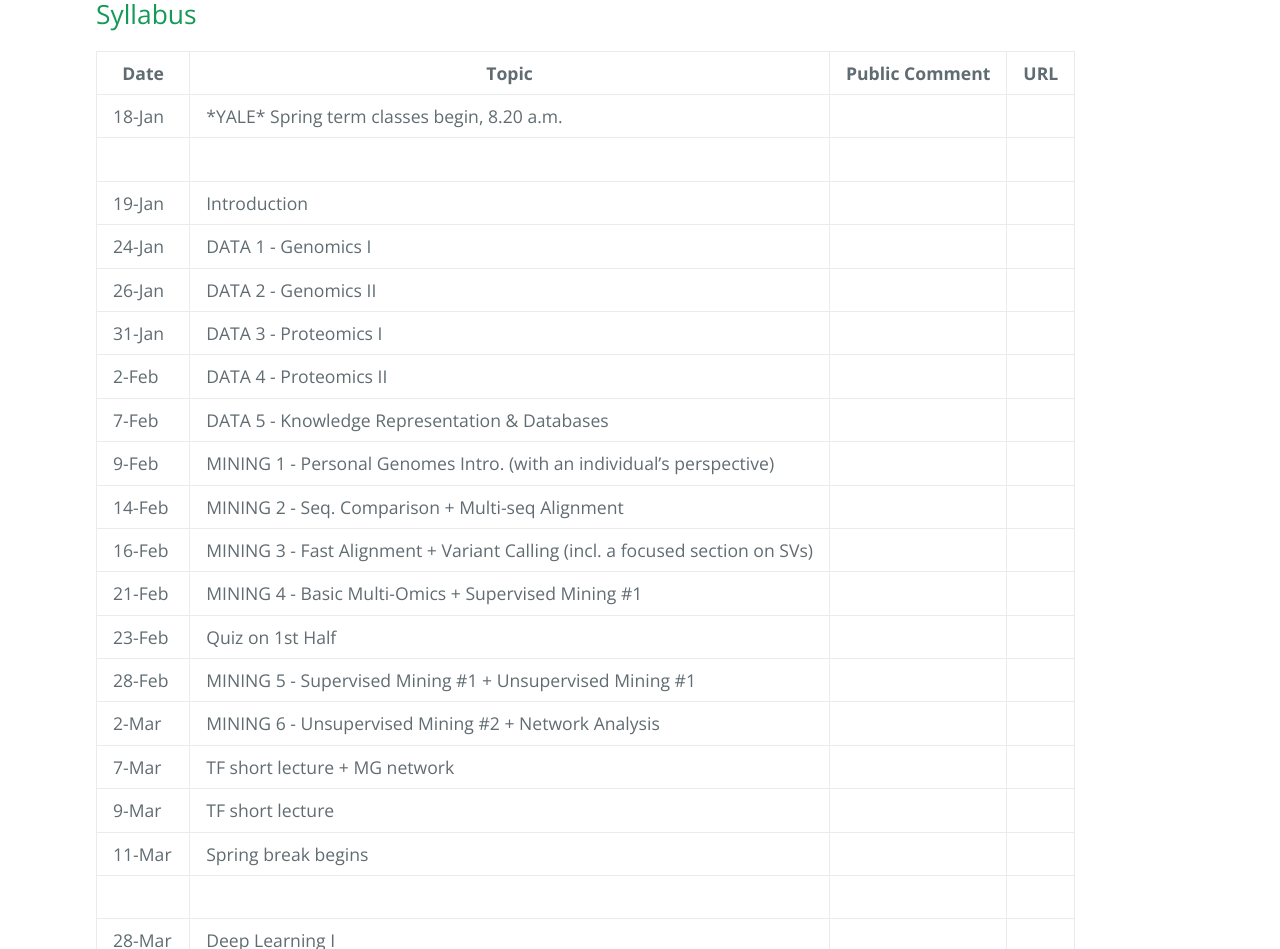
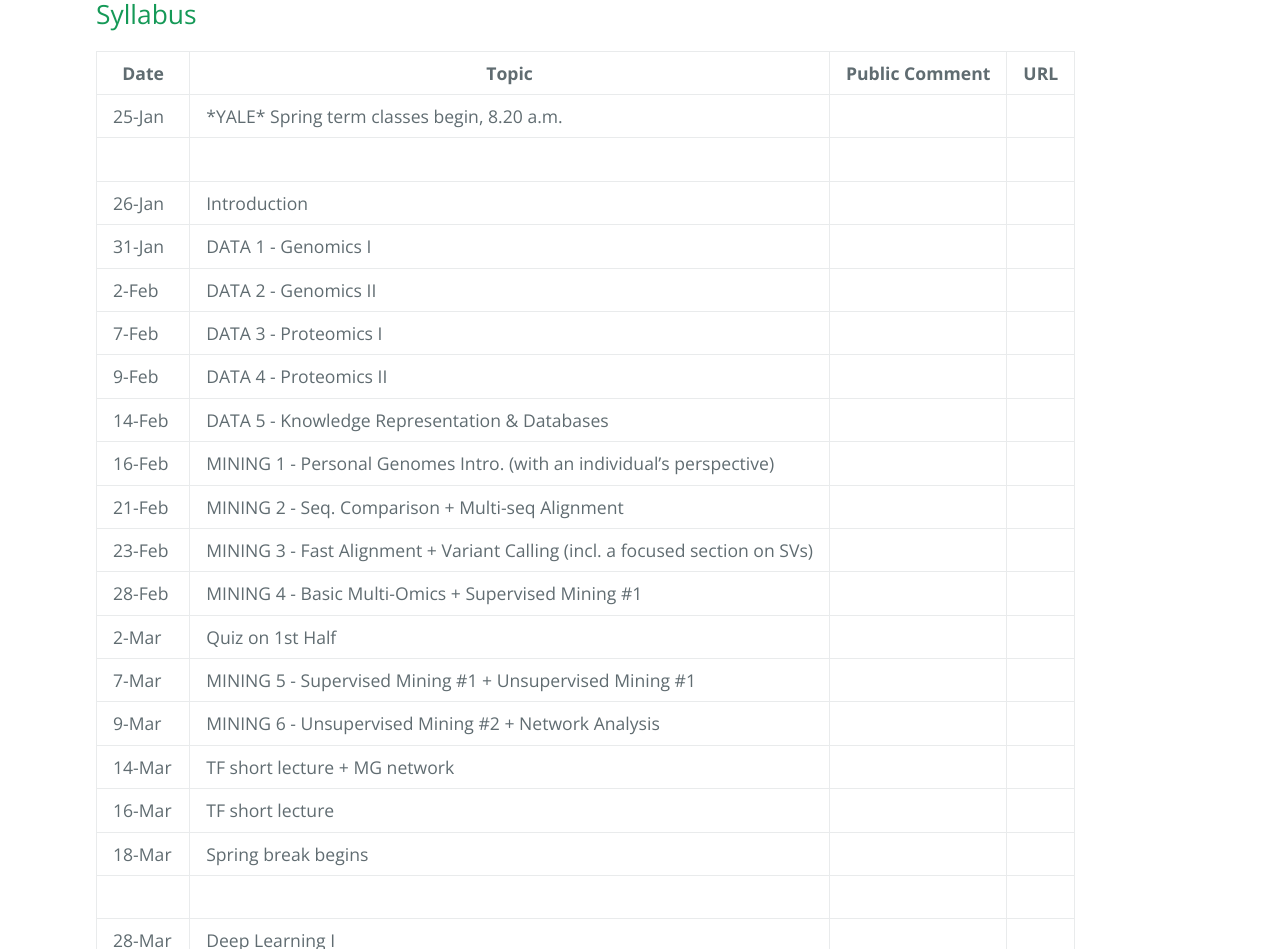
Before and after one commit to gersteinlab/cbb752b23, a Jekyll site: the page built from syllabus.md, in a window 1280 px wide and 1400 px high. Shown: the part 451-1400 px from the top of the window. Built offline with Jekyll 4.4.1, drawn with Linux system fonts in a browser that asks for light colours.

Commit message:
Update syllabus.md

```diff
--- a/syllabus.md
+++ b/syllabus.md
@@ -7,24 +7,24 @@ layout: page
 
 | Date   | Topic                                                                        | Public Comment | URL |
 | ------ | ---------------------------------------------------------------------------- | -------------- | --- |
-| 18-Jan | \*YALE\* Spring term classes begin, 8.20 a.m.                                |                |     |
+| 25-Jan | \*YALE\* Spring term classes begin, 8.20 a.m.                                |                |     |
 |        |                                                                              |                |
-| 19-Jan | Introduction                                                                 |                |     |
-| 24-Jan | DATA 1 - Genomics I                                                          |                |     |
-| 26-Jan | DATA 2 - Genomics II                                                         |                |     |
-| 31-Jan | DATA 3 - Proteomics I                                                        |                |     |
-| 2-Feb  | DATA 4 - Proteomics II                                                       |                |     |
-| 7-Feb  | DATA 5 - Knowledge Representation & Databases                                |                |     |
-| 9-Feb  | MINING 1 - Personal Genomes Intro. (with an individual's perspective)        |                |     |
-| 14-Feb | MINING 2 - Seq. Comparison + Multi-seq Alignment                             |                |     |
-| 16-Feb | MINING 3 - Fast Alignment + Variant Calling (incl. a focused section on SVs) |                |     |
-| 21-Feb | MINING 4 - Basic Multi-Omics + Supervised Mining #1                          |                |     |
-| 23-Feb | Quiz on 1st Half                                                             |                |     |
-| 28-Feb | MINING 5 - Supervised Mining #1 + Unsupervised Mining #1                     |                |     |
-| 2-Mar  | MINING 6 - Unsupervised Mining #2 + Network Analysis                         |                |     |
-| 7-Mar  | TF short lecture + MG network                                                |                |     |
-| 9-Mar  | TF short lecture                                                             |                |     |
-| 11-Mar | Spring break begins                                                          |                |     |
+| 26-Jan | Introduction                                                                 |                |     |
+| 31-Jan | DATA 1 - Genomics I                                                          |                |     |
+| 2-Feb  | DATA 2 - Genomics II                                                         |                |     |
+| 7-Feb  | DATA 3 - Proteomics I                                                        |                |     |
+| 9-Feb  | DATA 4 - Proteomics II                                                       |                |     |
+| 14-Feb | DATA 5 - Knowledge Representation & Databases                                |                |     |
+| 16-Feb | MINING 1 - Personal Genomes Intro. (with an individual's perspective)        |                |     |
+| 21-Feb | MINING 2 - Seq. Comparison + Multi-seq Alignment                             |                |     |
+| 23-Feb | MINING 3 - Fast Alignment + Variant Calling (incl. a focused section on SVs) |                |     |
+| 28-Feb | MINING 4 - Basic Multi-Omics + Supervised Mining #1                          |                |     |
+| 2-Mar  | Quiz on 1st Half                                                             |                |     |
+| 7-Mar  | MINING 5 - Supervised Mining #1 + Unsupervised Mining #1                     |                |     |
+| 9-Mar  | MINING 6 - Unsupervised Mining #2 + Network Analysis                         |                |     |
+| 14-Mar | TF short lecture + MG network                                                |                |     |
+| 16-Mar | TF short lecture                                                             |                |     |
+| 18-Mar | Spring break begins                                                          |                |     |
 |        |                                                                              |                |
 | 28-Mar | Deep Learning I                                                              |                |     |
 | 30-Mar | Deep Learning II                                                             |                |     |
```
